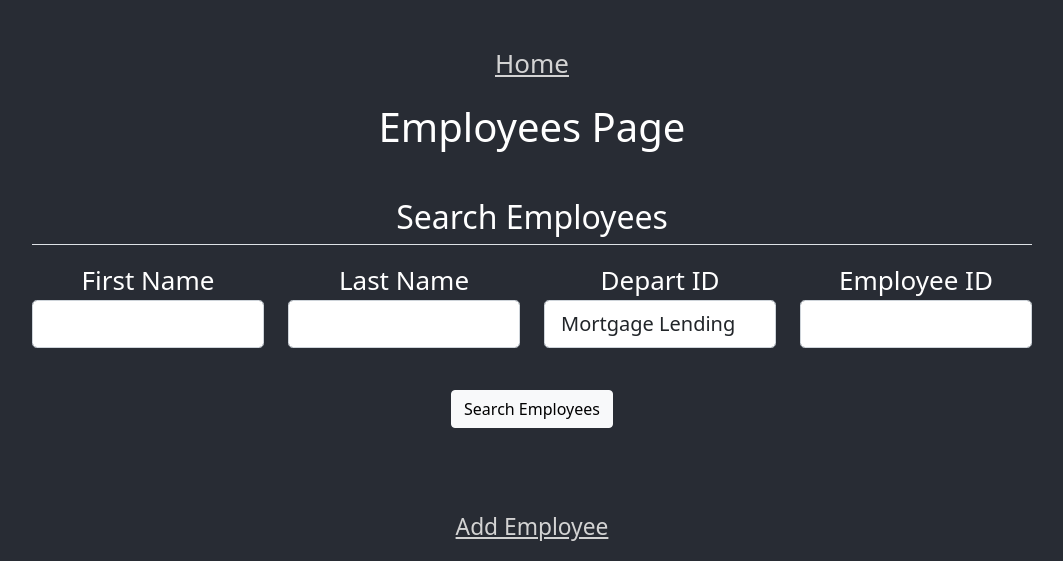
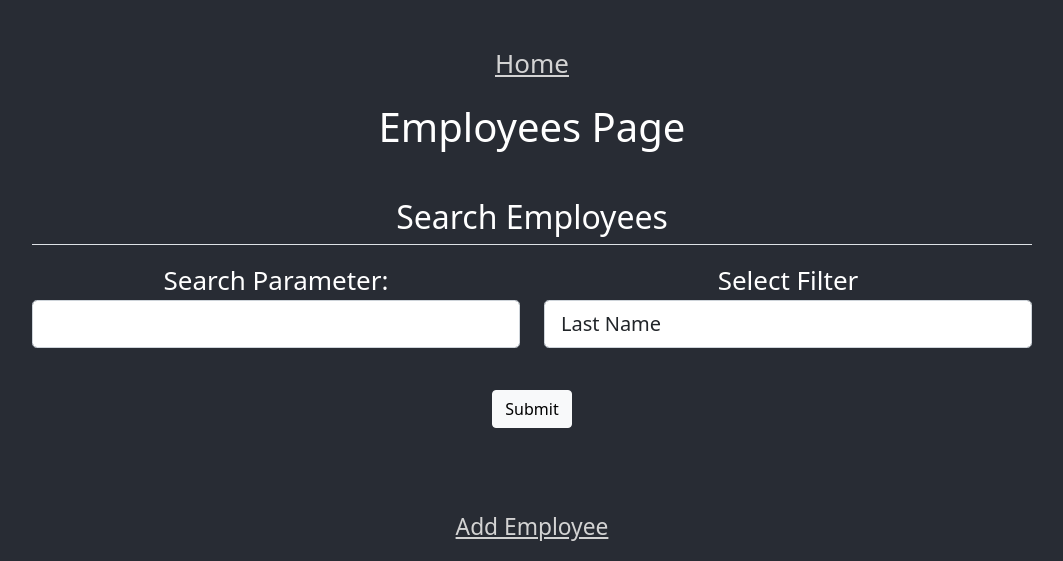
Before and after one commit to SamuelHaupt/projects, a Flask app: page /employees in a window 1280 px wide. Shown: the top 561 px of the page, without its empty margins (108-1171 px from the left). Run offline with Flask 2, Linux system fonts and the light colour scheme; data that the repository does not hold is empty; some libraries are stand-ins or nearby versions.

Commit message:
Fixed search by filter

```diff
--- a/app.py
+++ b/app.py
@@ -31,30 +31,62 @@ def home():
 def employees():
     form = SearchEmployeesForm()
 
-    if form.validate_on_submit():
-        query = '''SELECT lastName, firstName, departmentID, employeeID FROM `Employees`\
-                   WHERE lastName = lastName\
-                   OR firstName = firstName\
-                   OR departmentID = departmentID\
-                   OR employeeID = employeeID;'''
-
-        cursor = db.execute_query(db_connection=db_connection, query=query)
-        employeesResults = cursor.fetchall()
-
-        query = '''SELECT * FROM Employees_OfficeSites\
-                   WHERE employeeID = employeeID;'''
-        cursor = db.execute_query(db_connection=db_connection, query=query)
-        employees_officeSitesResults = cursor.fetchall()
-
-        return render_template('employees.html', title='Employees', employeesList=employeesResults, officeSitesList=employees_officeSitesResults, form=form)
-
-    query = 'SELECT * FROM Employees;'
+    query = '''SELECT * FROM Employees;'''
     cursor = db.execute_query(db_connection=db_connection, query=query)
     employees = cursor.fetchall()
 
-    query = 'SELECT * FROM Employees_OfficeSites;'
+    query = '''SELECT * FROM Employees_OfficeSites;'''
     cursor = db.execute_query(db_connection=db_connection, query=query)
     employees_officeSites = cursor.fetchall()
+
+    if form.validate_on_submit():
+
+        searchParameter = (form.searchField.data,)
+        selectedFilter = dict(form.searchFilterChoices).get(form.searchFilter.data)
+
+        if selectedFilter == 'Last Name':
+            query = '''SELECT * FROM Employees WHERE lastName = %s;'''
+            cursor = db.execute_query(db_connection=db_connection, query=query, query_params=searchParameter)
+            employees = cursor.fetchall()
+
+            employeeIDsSubquery = '''SELECT employeeID FROM Employees WHERE lastName = %s'''
+
+            query = f'''SELECT * FROM Employees_OfficeSites WHERE `employeeID` IN ({employeeIDsSubquery});'''
+            cursor = db.execute_query(db_connection=db_connection, query=query, query_params=searchParameter)
+            employees_officeSites = cursor.fetchall()
+
+        elif selectedFilter == 'First Name':
+            query = '''SELECT * FROM Employees WHERE firstName = %s;'''
+            cursor = db.execute_query(db_connection=db_connection, query=query, query_params=searchParameter)
+            employees = cursor.fetchall()
+
+            employeeIDsSubquery = '''SELECT employeeID FROM Employees WHERE firstName = %s'''
+
+            query = f'''SELECT * FROM Employees_OfficeSites WHERE `employeeID` IN ({employeeIDsSubquery});'''
+            cursor = db.execute_query(db_connection=db_connection, query=query, query_params=searchParameter)
+            employees_officeSites = cursor.fetchall()
+
+        elif selectedFilter == 'Department ID':
+            query = '''SELECT * FROM Employees WHERE departmentID = %s;'''
+            cursor = db.execute_query(db_connection=db_connection, query=query, query_params=searchParameter)
+            employees = cursor.fetchall()
+
+            employeeIDsSubquery = '''SELECT employeeID FROM Employees WHERE departmentID = %s'''
+
+            query = f'''SELECT * FROM Employees_OfficeSites WHERE `employeeID` IN ({employeeIDsSubquery});'''
+            cursor = db.execute_query(db_connection=db_connection, query=query, query_params=searchParameter)
+            employees_officeSites = cursor.fetchall()
+
+        elif selectedFilter == 'Employee ID':
+            query = '''SELECT * FROM Employees WHERE employeeID = %s;'''
+            cursor = db.execute_query(db_connection=db_connection, query=query, query_params=searchParameter)
+            employees = cursor.fetchall()
+
+            employeeIDsSubquery = '''SELECT employeeID FROM Employees WHERE employeeID = %s'''
+
+            query = f'''SELECT * FROM Employees_OfficeSites WHERE `employeeID` IN ({employeeIDsSubquery});'''
+            cursor = db.execute_query(db_connection=db_connection, query=query, query_params=searchParameter)
+            employees_officeSites = cursor.fetchall()
 
     return render_template('employees.html', title='Employees', employeesList=employees, officeSitesList=employees_officeSites, form=form)
 
--- a/database/controller.py
+++ b/database/controller.py
@@ -55,9 +55,12 @@ def execute_query(db_connection = None, query = None, query_params = ()):
 
 if __name__ == '__main__':
     print('Executing a sample query')
-    # db = connect_to_database(db='mod7project')
-    query = '''INSERT INTO `Employees` (`firstName`, `lastName`, `departmentID`) VALUES ('Test', 'Test', '1');'''
-    results = execute_query(db, query)
+    db = connect_to_database()
+    params = (2, 5, 6)
+    placeHolder = ', '.join(['%s'] * len(params))
+    print(placeHolder)
+    query = f'''SELECT * FROM Employees_OfficeSites WHERE `employeeID` IN ({placeHolder});'''
+    results = execute_query(db, query, params)
     print(f'Printing results of {query}')
 
     for result in results.fetchall():
--- a/forms.py
+++ b/forms.py
@@ -6,11 +6,18 @@ from wtforms.validators import DataRequired, Length, NumberRange
 ## Use BooleanField validator, maybe?
 
 class SearchEmployeesForm(FlaskForm):
-    lastName = StringField('Last Name', validators=[DataRequired(), Length(min=2, max=25)])
-    firstName = StringField('First Name', validators=[DataRequired(), Length(min=2, max=25)])
-    departmentID = SelectField('Depart ID', choices=[(1, 'Mortgage Lending'), (2, 'Investment Banking'), (3, 'Personal Banking')], validators= [DataRequired()])
-    employeeID = IntegerField('Employee ID', validators=[DataRequired()])
-    submit = SubmitField('Search Employees')
+
+    searchField = StringField('Search Parameter:', validators=[DataRequired()])
+
+    lastName = StringField('Last Name', validators=[])
+    firstName = StringField('First Name', validators=[])
+    departmentID = IntegerField('Depart ID', validators=[])
+    employeeID = IntegerField('Employee ID', validators=[])
+
+    searchFilterChoices = [('Last Name', 'Last Name'), ('First Name', 'First Name'), ('Department ID', 'Department ID'), ('Employee ID', 'Employee ID')]
+    searchFilter = SelectField(u'Select Filter', choices=searchFilterChoices)
+
+    submit = SubmitField('Submit')
 
 class AddEmployeeForm(FlaskForm):
     lastName = StringField('Last Name', validators=[DataRequired(), Length(min=2, max=25)])
--- a/templates/employees.html
+++ b/templates/employees.html
@@ -13,60 +13,33 @@
                 <legend class='border-bottom mb-3'></legend>
                 <div class='row'>
                     <div class='col'>
-                        {{ form.firstName.label(class='form-control-label') }}
+                        {{ form.searchField.label(class='form-control-label') }}
 
-                        {% if form.firstName.errors %}
-                            {{ form.firstName(class='form-control form-control-lg is-invalid') }}
+                        {% if form.searchField.errors %}
+                            {{ form.searchField(class='form-control form-control-lg is-invalid') }}
                             <div class='invalid-feedback'>
-                                {% for error in form.firstName.errors %}
+                                {% for error in form.searchField.errors %}
                                     <span>{{ error }}</span>
                                 {% endfor %}
                             </div>
                         {% else %}
-                            {{ form.firstName(class='form-control form-control-lg') }}
+                            {{ form.searchField(class='form-control form-control-lg') }}
                         {% endif %}
                     </div>
                     <div class='col'>
-                        {{ form.lastName.label(class='form-control-label') }}
-                        {% if form.lastName.errors %}
-                            {{ form.lastName(class='form-control form-control-lg is-invalid') }}
+                        {{ form.searchFilter.label(class='form-control-label') }}
+
+                        {% if form.searchFilter.errors %}
+                            {{ form.searchFilter(class='form-control form-control-lg is-invalid') }}
                             <div class='invalid-feedback'>
-                                {% for error in form.lastName.errors %}
+                                {% for error in form.searchFilter.errors %}
                                     <span>{{ error }}</span>
                                 {% endfor %}
                             </div>
                         {% else %}
-                            {{ form.lastName(class='form-control form-control-lg') }}
+                            {{ form.searchFilter(class='form-control form-control-lg') }}
                         {% endif %}
                     </div>
-                    <div class='col'>
-                        {{ form.departmentID.label(class='form-control-label') }}
-                        {% if form.departmentID.errors %}
-                            {{ form.departmentID(class='form-control form-control-lg is-invalid') }}
-                            <div class='invalid-feedback'>
-                                {% for error in form.departmentID.errors %}
-                                    <span>{{ error }}</span>
-                                {% endfor %}
-                            </div>
-                        {% else %}
-                            {{ form.departmentID(class='form-control form-control-lg') }}
-                        {% endif %}
-                    </div>
-
-                    <div class='col'>
-                        {{ form.employeeID.label(class='form-control-label') }}
-                        {% if form.employeeID.errors %}
-                            {{ form.employeeID(class='form-control form-control-lg is-invalid') }}
-                            <div class='invalid-feedback'>
-                                {% for error in form.employeeID.errors %}
-                                    <span>{{ error }}</span>
-                                {% endfor %}
-                            </div>
-                        {% else %}
-                            {{ form.employeeID(class='form-control form-control-lg') }}
-                        {% endif %}
-                    </div>
-
                 </div>
             </fieldset>
             <br />
```
